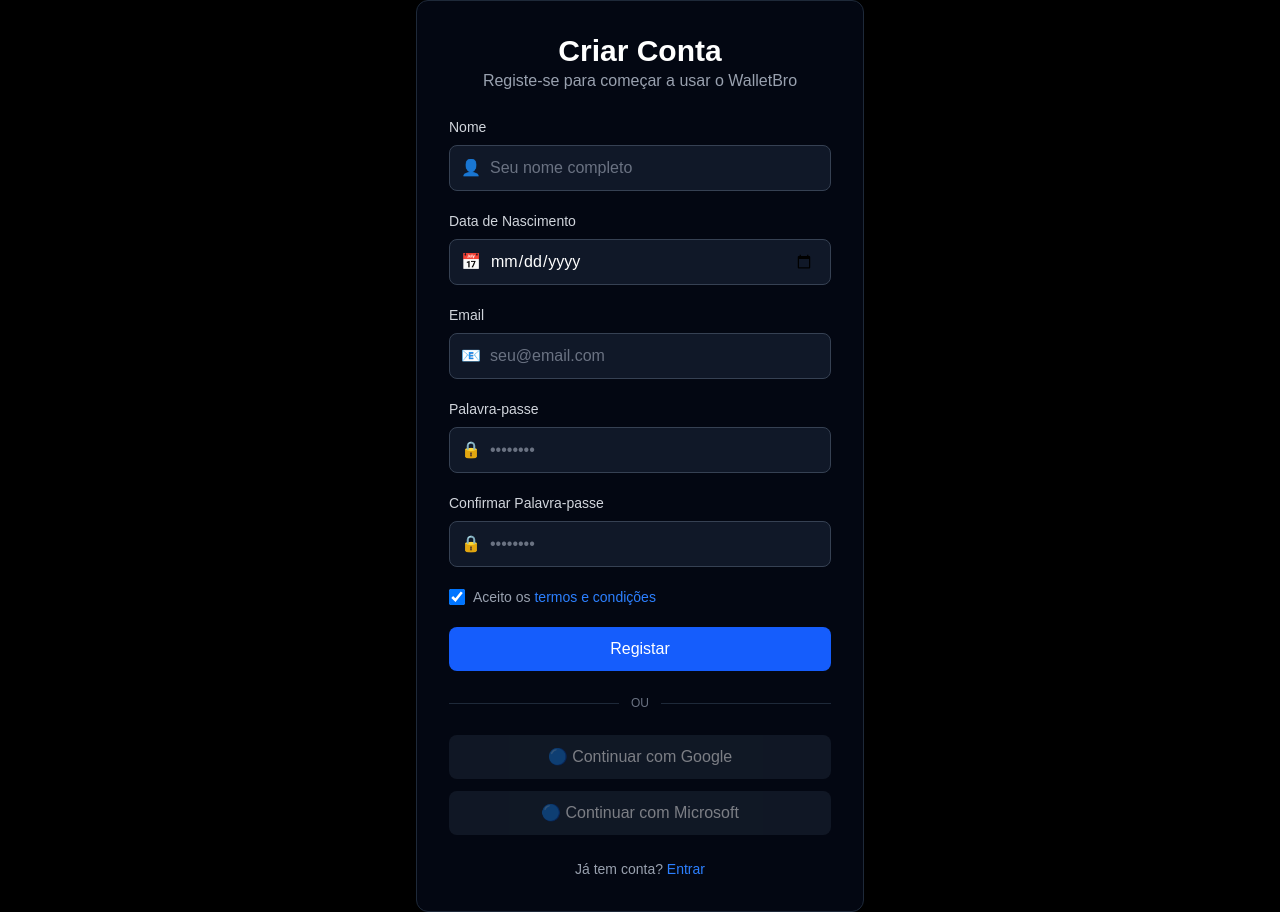
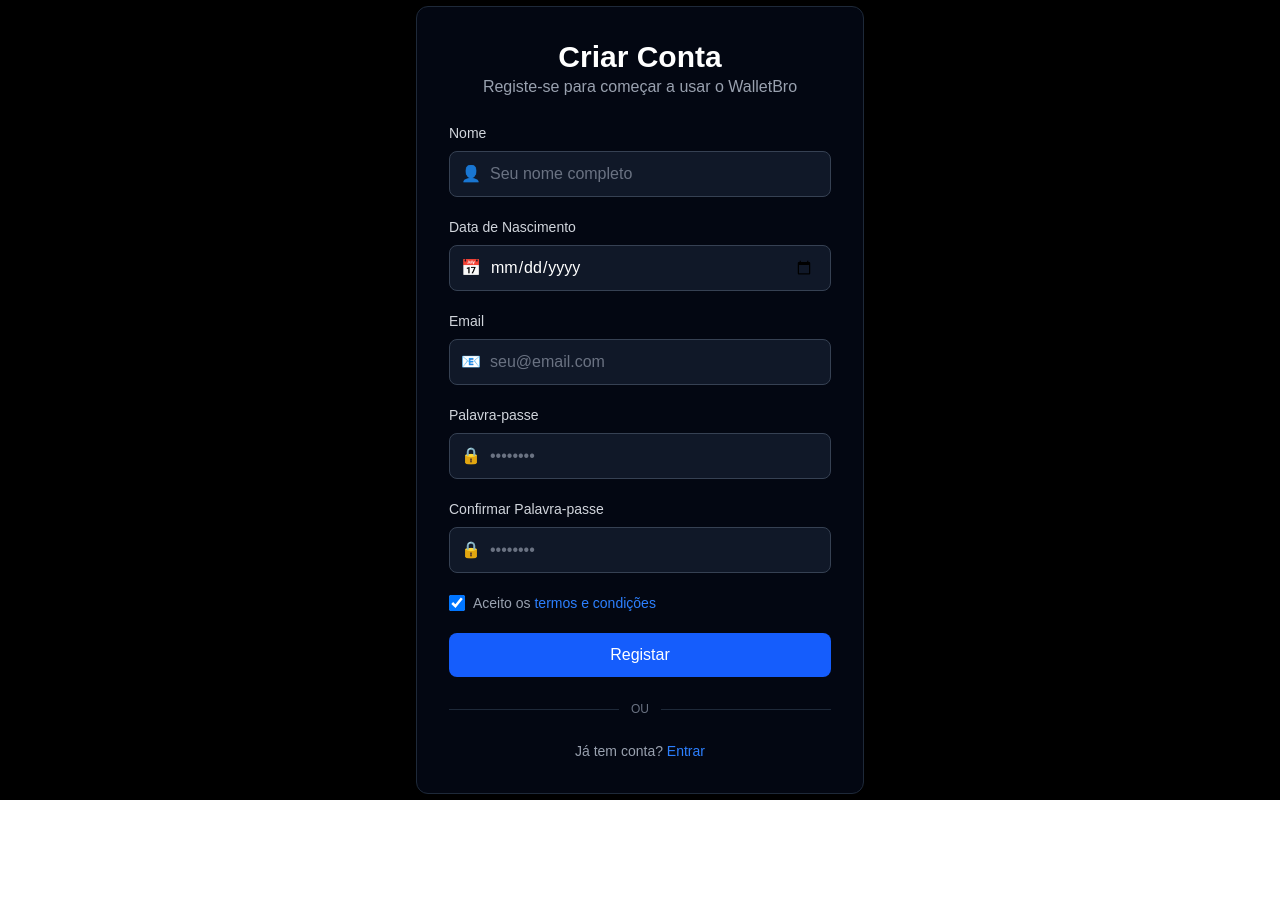
Before and after one commit to whaiiz/WalletBro, a Next.js app: page /signup in a window 1280 px wide. After the commit the page ends 800 px from the top, so only its background shows below. Built offline with nearby package versions, Linux system fonts and the light colour scheme.

Commit message:
Commetend 3rd party login forms

```diff
--- a/app/components/LoginForm.tsx
+++ b/app/components/LoginForm.tsx
@@ -84,14 +84,14 @@
       </div>
 
       {/* Social Login Buttons */}
-      <div className="space-y-3">
+      {/* <div className="space-y-3">
         <Button variant="secondary" disabled>
           🔵 Continuar com Google
         </Button>
         <Button variant="secondary" disabled>
           🔵 Continuar com Microsoft
         </Button>
-      </div>
+      </div> */}
 
       {/* Footer */}
       <p className="mt-6 text-center text-sm text-gray-400">
--- a/app/components/RegisterForm.tsx
+++ b/app/components/RegisterForm.tsx
@@ -106,14 +106,14 @@
         <div className="flex-1 border-t border-gray-800"></div>
       </div>
 
-      <div className="space-y-3">
+      {/* <div className="space-y-3">
         <Button variant="secondary" disabled>
           🔵 Continuar com Google
         </Button>
         <Button variant="secondary" disabled>
           🔵 Continuar com Microsoft
         </Button>
-      </div>
+      </div> */}
 
       <p className="mt-6 text-center text-sm text-gray-400">
         Já tem conta? {" "}
```
